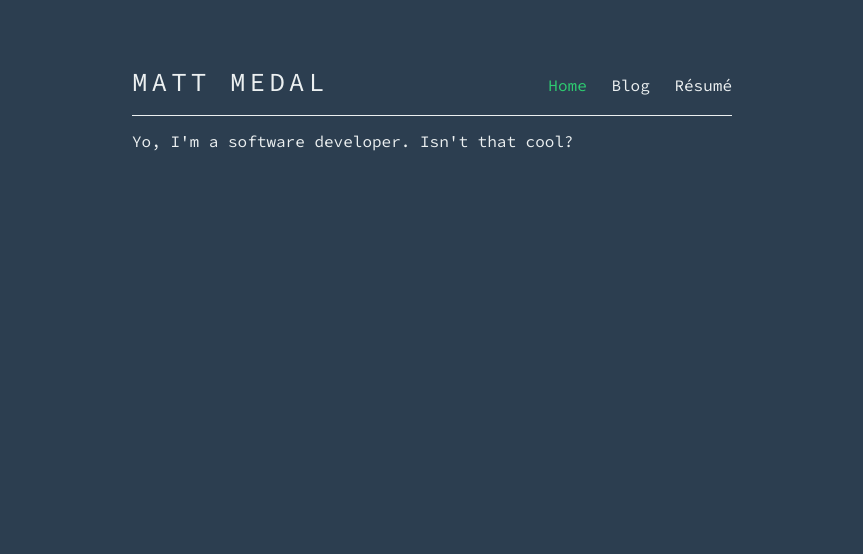
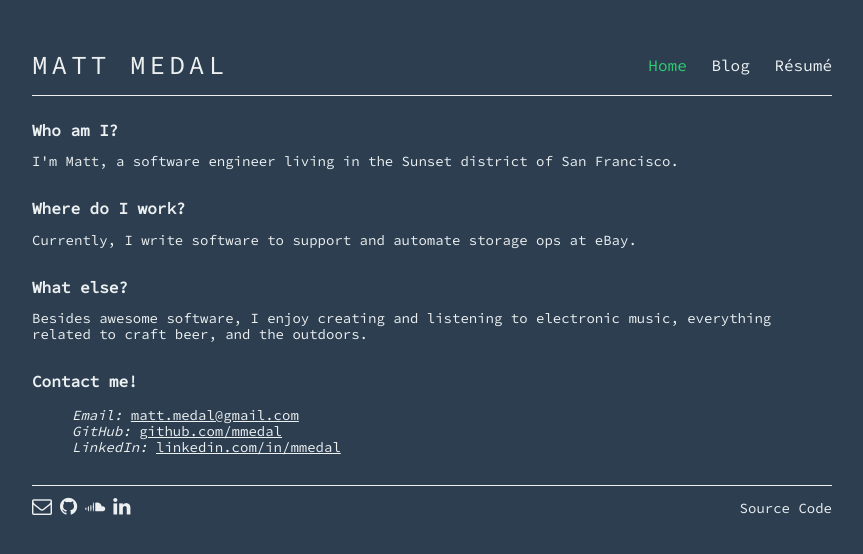
Before and after one commit to mmedal/website, a website: page html/index.pug in a window 1280 px wide. Shown: the whole page, without its empty margins (208-1071 px from the left). Drawn offline with nearby package versions, Linux system fonts and the light colour scheme; files that its build step writes are made by us from their sources; files whose address does not match are found by name.

Commit message:
index scaffolded, social icons added, general css created

```diff
--- a/css/components/colors.less
+++ b/css/components/colors.less
@@ -1,4 +1,4 @@
-@dark-grey: #2c3e50;
+@grey-blue: #2c3e50;
 @border-white: #ecf0f1;
 
 @text-white: #ecf0f1;
--- a/css/components/footer.less
+++ b/css/components/footer.less
@@ -0,0 +1,42 @@
+@import 'colors';
+
+
+.footer {
+  display: flex;
+  justify-content: space-between;
+  align-items: center;
+  border-top: 1px solid @border-white;
+  margin-top: 30px;
+  padding-top: 10px;
+
+  p {
+    margin: 0 0 10px;
+  }
+
+  .left {
+    font-size: 20px;
+
+    a {
+      margin-right: 8px;
+      text-decoration: none;
+      color: @text-white;
+
+      &:hover {
+        color: @nav-hover;
+      }
+    }
+  }
+
+  .right {
+    font-size: 14px;
+
+    a {
+      text-decoration: none;
+      color: @text-white;
+
+      &:hover {
+        color: @nav-hover;
+      }
+    }
+  }
+}
--- a/css/components/global.less
+++ b/css/components/global.less
@@ -1,4 +1,5 @@
 @import '../components/colors.less';
+@import (less) '../../fonts/social-fonts/social-fonts.css';
 
 
 .center {
--- a/css/components/header.less
+++ b/css/components/header.less
@@ -4,12 +4,14 @@
 .header {
   display: flex;
   justify-content: space-between;
-  align-items: baseline;
+  align-items: center;
+  padding-bottom: 15px;
   border-bottom: 1px solid @border-white;
 
-  h1 {
+  span {
     font-weight: 400;
     font-size: 26px;
+    flex-shrink: 1000;
 
     a {
       text-decoration: none;
@@ -23,12 +25,10 @@
     }
   }
 
-  ul {
-    list-style: none;
-
-    li {
+  div {
+    div {
       display: inline;
-      padding-left: 15px;
+      margin-left: 15px;
 
       a {
         text-decoration: none;
--- a/css/views/home.less
+++ b/css/views/home.less
@@ -1,6 +1,38 @@
+@import '../components/colors';
+
+
 body {
-  background-color: @dark-grey;
-  max-width: 600px;
+  background-color: @grey-blue;
+  max-width: 800px;
   margin: auto;
   padding: 50px 20px 50px 20px;
 }
+
+.home {
+  margin-top: 25px;
+
+  h2 {
+    font-size: 16px;
+  }
+
+  p {
+    font-size: 14px;
+    margin-bottom: 30px;
+  }
+
+  li {
+    font-size: 14px;
+
+    a {
+      color: @text-white;
+
+      &:hover {
+        color: @nav-hover;
+      }
+    }
+  }
+
+  .contact {
+    list-style: none;
+  }
+}
--- /dev/null
+++ b/fonts/social-fonts/social-fonts.css
@@ -0,0 +1,38 @@
+@font-face {
+    font-family: 'social-fonts';
+    src:    url('fonts/social-fonts.eot?7hzjrr');
+    src:    url('fonts/social-fonts.eot?7hzjrr#iefix') format('embedded-opentype'),
+        url('fonts/social-fonts.ttf?7hzjrr') format('truetype'),
+        url('fonts/social-fonts.woff?7hzjrr') format('woff'),
+        url('fonts/social-fonts.svg?7hzjrr#social-fonts') format('svg');
+    font-weight: normal;
+    font-style: normal;
+}
+
+[class^="isf-"], [class*=" isf-"] {
+    /* use !important to prevent issues with browser extensions that change fonts */
+    font-family: 'social-fonts' !important;
+    speak: none;
+    font-style: normal;
+    font-weight: normal;
+    font-variant: normal;
+    text-transform: none;
+    line-height: 1;
+
+    /* Better Font Rendering =========== */
+    -webkit-font-smoothing: antialiased;
+    -moz-osx-font-smoothing: grayscale;
+}
+
+.isf-envelope-o:before {
+    content: "\f003";
+}
+.isf-github:before {
+    content: "\f09b";
+}
+.isf-linkedin:before {
+    content: "\f0e1";
+}
+.isf-soundcloud:before {
+    content: "\eac3";
+}
--- a/html/_templates/_partials/footer.pug
+++ b/html/_templates/_partials/footer.pug
@@ -1,8 +1,16 @@
 div.footer.no-print
-  p
-    a(href='mailto:matt.medal@gmail.com', target='_blank')
-      e-mail
-    a(href='https://github.com/mmedal', target='_blank')
-      github
-    a(href='https://www.linkedin.com/in/mmedal', target='_blank')
-      linkedin
+  div.left
+    p
+      a(href='mailto:matt.medal@gmail.com', target='_blank')
+        span.isf-envelope-o
+      a(href='https://github.com/mmedal', target='_blank')
+        span.isf-github
+      a(href='https://www.soundcloud.com/median', target='_blank')
+        span.isf-soundcloud
+      a(href='https://www.linkedin.com/in/mmedal', target='_blank')
+        span.isf-linkedin
+
+  div.right
+    p
+      a(href='https://github.com/mmedal/www', target='_blank')
+        | Source Code
--- a/html/_templates/_partials/header.pug
+++ b/html/_templates/_partials/header.pug
@@ -2,12 +2,12 @@
 
 
 .header
-  h1
+  span
     a(href='/') MATT MEDAL
-  ul.no-print
-    li(class=(navPage === 'home' ? a : ''))
+  div.no-print
+    div(class=(navPage === 'home' ? a : ''))
       a(href='/') Home
-    li(class=(navPage === 'blog' ? a : ''))
+    div(class=(navPage === 'blog' ? a : ''))
       a(href='/blog') Blog
-    li(class=(navPage === 'resume' ? a : ''))
+    div(class=(navPage === 'resume' ? a : ''))
       a(href='/resume') Résumé
--- a/html/index.pug
+++ b/html/index.pug
@@ -3,4 +3,20 @@ extends ./_templates/_layouts/default.pug
 
 block content
   .home
-    p Yo, I'm a software developer. Isn't that cool?
+    h2 Who am I?
+    p I'm Matt, a software engineer living in the Sunset district of San Francisco.
+    h2 Where do I work?
+    p Currently, I write software to support and automate storage ops at eBay.
+    h2 What else?
+    p Besides awesome software, I enjoy creating and listening to electronic music, everything related to craft beer, and the outdoors.
+    h2 Contact me!
+    ul.contact
+      li
+        em Email:&nbsp;
+        a(href='mailto:matt.medal@gmail.com', target='_blank') matt.medal@gmail.com
+      li
+        em GitHub:&nbsp;
+        a(href='https://github.com/scott113341', target='_blank') github.com/mmedal
+      li
+        em LinkedIn:&nbsp;
+        a(href='https://www.linkedin.com/in/scott113341', target='_blank') linkedin.com/in/mmedal
```
Also changed, not shown: fonts/social-fonts/social-fonts.svg (added), fonts/social-fonts/social-fonts.ttf (added), fonts/social-fonts/social-fonts.woff (added), 2 other files.
